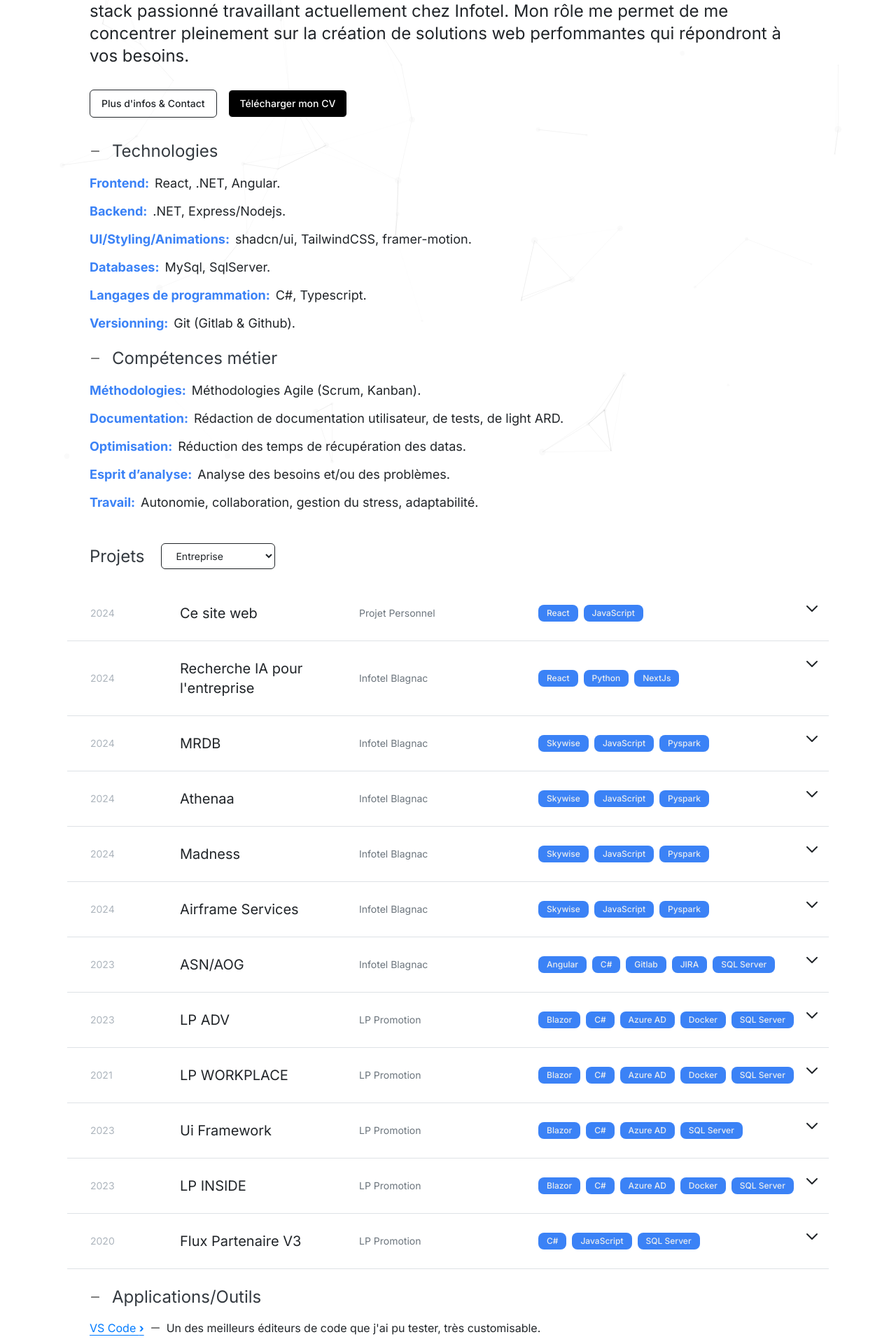
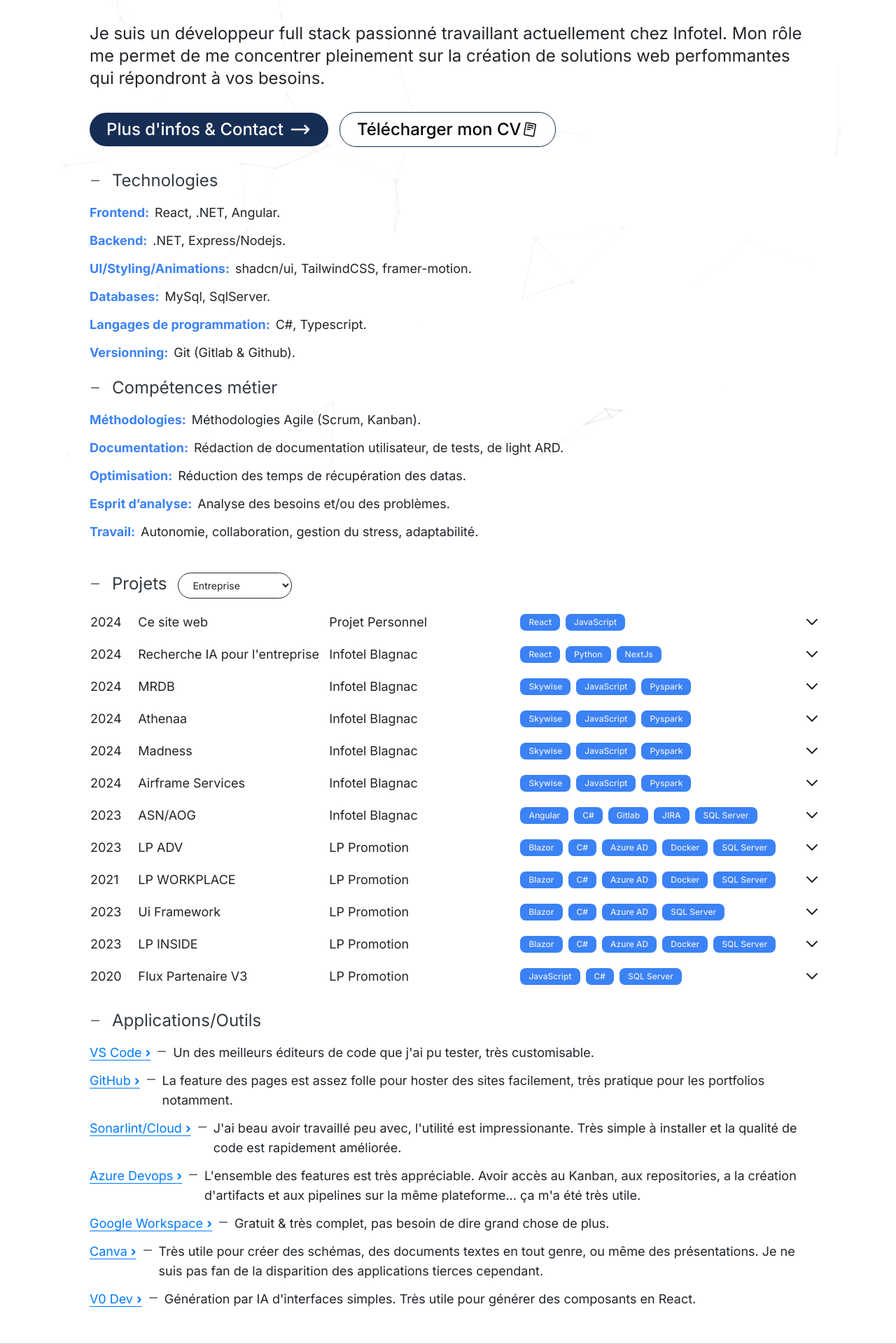
Before and after one commit to ThomasC317/websiteV2, a Next.js app: page /work in a window 1280 px wide. Shown: the part 120-2040 px from the top of the page at 70% size. Built offline with nearby package versions, Linux system fonts and the light colour scheme.

Commit message:
updates on workpage style

```diff
--- a/app/about/page.tsx
+++ b/app/about/page.tsx
@@ -17,9 +17,9 @@ const About = () => {
                     <h1 className="text-3xl font-bold mb-4 text-azure-radiance-950 flex">
                         Thomas CERDERA <Trema/> Ingénieur développeur Web
                     </h1>
-                    <p className="text-lg">
-                        Ingénieur développeur Full-stack situé sur Toulouse, France.<br/><br/>
-                        je travaille actuellement chez Infotel Conseil à Blagnac. J'ai choisi cette agence car elle m'a permis de réaliser des projets dans le domaine de l'aéronautique.<br/><br/>
+                    <p className="text-2xl">
+                    Ingénieur développeur Full-stack situé sur Toulouse, France.<br/><br/> Je suis un développeur full stack passionné travaillant actuellement chez Infotel.
+                    Mon rôle me permet de me concentrer pleinement sur la création de solutions web perfommantes qui répondront à vos besoins.<br/><br/>
                         J'ai une bonne maîtrise de l'anglais (920 au toeic), je suis créatif, curieux, et minutieux.
                     </p>
                 </div>
--- a/app/globals.css
+++ b/app/globals.css
@@ -232,7 +232,7 @@ body {
 
 .navbar-link:hover {
   background-color: #f3f4f693;
-  border-radius: 0.5rem;
+  border-radius: 1rem;
   padding:4px 12px;
 }
 
@@ -242,3 +242,11 @@ body {
 .w-3\/8 {
   width: 37.5%;
 }
+
+.w-1\/16 {
+  width: 6.25%;
+}
+
+.w-1\/12 {
+  width: 6.25%;
+}
--- a/app/work/page.tsx
+++ b/app/work/page.tsx
@@ -8,16 +8,14 @@ import Footer from "@/components/component/footer/footer";
 import Trema from "@/components/component/trema";
 import ParticleBackground from "@/components/component/particleBackground";
 import "./work.css"
+import { CSSTransition  } from 'react-transition-group';
+import { color } from "framer-motion";
 
 const Experiences = () => {
-
-  const [expandedIndex, setExpandedIndex] = useState(null);
   const handleButtonClick = () => {
     window.location.href = '/about';
   };
-  const handleToggle = (index) => {
-    setExpandedIndex(expandedIndex === index ? null : index);
-};
+
 const projects = [
   {
     title: "Ce site web",
@@ -28,7 +26,8 @@ const projects = [
     - Recherche d'inspiration pour voir les modes des sites.<br/>
     - Mise en place des pages/ composants.<br/>
     - Responsivité.`,
-    tags: ["React", "JavaScript"]
+    tags: ["React", "JavaScript"],
+    previewTags: ["React", "JavaScript"]
   },
   {
     title: "Recherche IA pour l'entreprise",
@@ -39,7 +38,8 @@ const projects = [
     - Recherche sur les avancées les plus récentes.<br/>
     - Analyse des possibilités pour l'entreprise.<br/>
     - Développement une interface de Chatbot avec une direction artistique proche de celle de l'entreprise.`,
-    tags: ["React", "Python", "NextJs"]
+    tags: ["React", "Python", "NextJs"],
+    previewTags: ["React", "Python"]
   },
   {
     title: "MRDB",
@@ -50,7 +50,8 @@ const projects = [
     - Analyse du code déjà présent.<br/>
     - Analyse des besoins du client.<br/>
     - Ajout des nouvelles features et tests.`,
-    tags: ["Skywise", "JavaScript", "Pyspark"]
+    tags: ["Skywise", "JavaScript", "Pyspark"],
+    previewTags: ["JavaScript", "Python"]
   },
   {
     title: "Athenaa",
@@ -61,7 +62,8 @@ const projects = [
     - Analyse des datas en entrée.<br/>
     - Transformation des datas pour retourner les colonnes voulues.<br/>
     - Importation dans le front et test.`,
-    tags: ["Skywise", "JavaScript", "Pyspark"]
+    tags: ["Skywise", "JavaScript", "Pyspark"],
+    previewTags: ["JavaScript", "Python"]
   },
   {
     title: "Madness",
@@ -73,7 +75,8 @@ const projects = [
     - Proposition d’optimisations sur les transformations.<br/>
     - Rédaction de documentation.<br/>
     - Chiffrage pour créer un vrai back au projet.`,
-    tags: ["Skywise", "JavaScript", "Pyspark"]
+    tags: ["Skywise", "JavaScript", "Pyspark"],
+    previewTags: ["JavaScript", "Python"]
   },
   {
     title: "Airframe Services",
@@ -85,7 +88,8 @@ const projects = [
     - Mise en place des calculs des KPI avec la valeur mensuelle et annuelle côté Front.<br/>
     - Optimisation des requêtes (Nombre de lignes retournées, découpage par calcul).<br/>
     - Création de fichier fusion pour le stockage en dur de données insérables par le client.`,
-    tags: ["Skywise", "JavaScript", "Pyspark"]
+    tags: ["Skywise", "JavaScript", "Pyspark"],
+    previewTags: ["JavaScript", "Python"]
   },
   {
     title: "ASN/AOG",
@@ -96,7 +100,8 @@ const projects = [
     - Mise à niveau de la DB pour les besoins de ma partie.<br/>
     - Ajout d'une nouvelle partie permettant le filtrage des informations envoyées aux utilisateurs. Grâce à cela, les utilisateurs abonnées à la compagnie "ABC" recevront seulement les mails liés à cette compagnie.<br/>
     - Gestion de rôles. Les utilisateurs dit "managers" peuvent valider, éditer ou refuser l'ajout d'un incident, et gérer les abonnements des autres utilisateurs. Les utilisateurs basiques peuvent seulement faire la demande pour l'ajout ou la suppression d'incident et l'utilisateur "Lecteur" voit seulement la liste des incidents.`,
-    tags: ["Angular", "C#", "Gitlab", "JIRA", "SQL Server"]
+    tags: ["Angular", "C#", "Gitlab", "JIRA", "SQL Server"],
+    previewTags: ["Angular", "C#"]
   },
   {
     title: "LP ADV",
@@ -111,7 +116,8 @@ const projects = [
     - Refonte d'un microservice embarquant la génération, la preview & l'envoi d'un courrier recommandé papier ou numérique (AR24).<br/>
     - Optimisation des appels à l'API pour réduire la consommation de ressources.<br/>
     - Tests fonctionnels & Utilisateurs.`,
-    tags: ["Blazor", "C#", "Azure AD", "Docker", "SQL Server"]
+    tags: ["Blazor", "C#", "Azure AD", "Docker", "SQL Server"],
+    previewTags: ["Blazor", "C#"]
   },
   {
     title: "LP WORKPLACE",
@@ -125,7 +131,8 @@ const projects = [
     - Ajout d'un système de favoris permettant de garder certains process ou documents faciles d'accès.<br/>
     - Tests fonctionnels en continue.<br/>
     - Tests avec différents utilisateurs.`,
-    tags: ["Blazor", "C#", "Azure AD", "Docker", "SQL Server"]
+    tags: ["Blazor", "C#", "Azure AD", "Docker", "SQL Server"],
+    previewTags: ["Blazor", "C#"]
   },
   {
     title: "Ui Framework",
@@ -138,7 +145,8 @@ const projects = [
     - Mise en place de généricité sur certains composants pour être utilisés dans différents contextes.<br/>
     - Mise en place de variables CSS pour permettre une customisation des styles pour être en adéquation avec la charte graphique de chaque projet.<br/>
     - Mise en place d'un site documentation des composants avec différents cas d'utilisations, une liste des paramètres et un tuto pour l'importation dans les projets.`,
-    tags: ["Blazor", "C#", "Azure AD", "SQL Server"]
+    tags: ["Blazor", "C#", "Azure AD", "SQL Server"],
+    previewTags: ["Blazor", "C#"]
   },
   {
     title: "LP INSIDE",
@@ -153,7 +161,8 @@ const projects = [
     - Process de qualité du code (Policies de branch, conventions de nommage, Quality gate de sonarCloud).<br/>
     - Communication avec le service UX/UI pour mieux répondre aux besoins des services cibles.<br/>
     - Architecture de la communication entre les différents microservices & les SPA.`,
-    tags: ["Blazor", "C#", "Azure AD", "Docker", "SQL Server"]
+    tags: ["Blazor", "C#", "Azure AD", "Docker", "SQL Server"],
+    previewTags: ["Blazor", "C#"]
   },
   {
     title: "Flux Partenaire V3",
@@ -167,7 +176,8 @@ const projects = [
     - Ajout d'envoi de flux via FTP ou sFTP.<br/>
     - Ajout d'une fonctionnalité d'édition des noms de balises des fichiers XML pour répondre aux besoins spécifiques de chaque client.<br/>
     - Mise en place d'une gestion d'erreur avec vérification des balises et gestion d'erreurs.`,
-    tags: ["C#", "JavaScript", "SQL Server"]
+    tags: ["JavaScript", "C#", "SQL Server"],
+    previewTags: ["JavaScript", "C#"]
   }
 ];
 
@@ -177,10 +187,24 @@ const uniqueCompanyNames = [...new Set(companyNames)];
 const date = new Date();
 
 const [selectedCompany, setSelectedCompany] = useState('All');
+const [expandedIndices, setExpandedIndices] = useState([]);
+
 
 const handleCompanyChange = (e) => {
   setSelectedCompany(e.target.value);
   e.preventDefault();
+};
+
+const handleToggle = (index) => {
+  setExpandedIndices(prev => {
+      if (prev.includes(index)) {
+          // Remove index from expandedIndices
+          return prev.filter(i => i !== index);
+      } else {
+          // Add index to expandedIndices
+          return [...prev, index];
+      }
+  });
 };
 
   return (<div className="min-h-screen flex flex-col bg-white">
@@ -191,14 +215,34 @@ const handleCompanyChange = (e) => {
             <div>
   <div className="px-8">
   <p className="text-2xl">
-  Ingénieur développeur Full-stack situé sur Toulouse, France. Je suis un développeur full stack passionné travaillant actuellement chez Infotel.
+  Ingénieur développeur Full-stack situé sur Toulouse, France.<br/><br/> Je suis un développeur full stack passionné travaillant actuellement chez Infotel.
   Mon rôle me permet de me concentrer pleinement sur la création de solutions web perfommantes qui répondront à vos besoins.<br/><br/>
   <div className="flex gap-4 sm:items-center">
-          <Button variant="outline" className="w-full sm:w-auto" onClick={handleButtonClick}>
+  <Button
+    variant="outline"
+    className="w-full sm:w-auto bg-azure-radiance-950 text-white rounded-3xl flex items-center justify-center px-6 py-4 text-2xl border-0"
+    onClick={handleButtonClick}
+    style={{color:"white"}}
+>
     Plus d'infos & Contact
+    <svg
+        xmlns="http://www.w3.org/2000/svg"
+        className="h-8 w-8 ml-2"
+        fill="none"
+        viewBox="0 0 24 24"
+        stroke="white"
+    >
+        <path
+            strokeLinecap="round"
+            strokeLinejoin="round"
+            strokeWidth={2}
+            d="M17 8l4 4m0 0l-4 4m4-4H3"
+        />
+    </svg>
 </Button>
-          <Button variant="outline" className="w-full sm:w-auto" style={{ backgroundColor: 'black', color: 'white' }}>
+          <Button variant="outline" className="w-full sm:w-auto bg-azure-radiance-950 text-white rounded-3xl flex items-center justify-center px-6 py-4 text-2xl border border-azure-radiance-950" style={{ color: 'black', backgroundColor: 'white', borderWidth: "1px" }}>
             Télécharger mon CV
+            <svg xmlns="http://www.w3.org/2000/svg" width="24" height="24" fill="currentColor" viewBox="0 0 256 256"><path d="M210.78,39.25l-130.25-23A16,16,0,0,0,62,29.23l-29.75,169a16,16,0,0,0,13,18.53l130.25,23h0a16,16,0,0,0,18.54-13l29.75-169A16,16,0,0,0,210.78,39.25ZM178.26,224h0L48,201,77.75,32,208,55ZM89.34,58.42a8,8,0,0,1,9.27-6.48l83,14.65a8,8,0,0,1-1.39,15.88,8.36,8.36,0,0,1-1.4-.12l-83-14.66A8,8,0,0,1,89.34,58.42ZM83.8,89.94a8,8,0,0,1,9.27-6.49l83,14.66A8,8,0,0,1,174.67,114a7.55,7.55,0,0,1-1.41-.13l-83-14.65A8,8,0,0,1,83.8,89.94Zm-5.55,31.51A8,8,0,0,1,87.52,115L129,122.29a8,8,0,0,1-1.38,15.88,8.27,8.27,0,0,1-1.4-.12l-41.5-7.33A8,8,0,0,1,78.25,121.45Z"></path></svg>
           </Button>
         </div>
   </p>
@@ -255,12 +299,12 @@ const handleCompanyChange = (e) => {
     </div>
   </div>
   </div>
-                <div className="px-8 pt-4 flex items-center gap-2 pb-4 ">
-                    <h2 className="text-2xl">Projets</h2>
+                <div className="px-8 pt-4 flex items-center gap-2">
+                <div className="flex" style={{alignItems:"baseline"}}> <Trema />    <h2 className="text-2xl mb-4 ml-4">Projets</h2>
                     <select
                         id="companyFilter"
                         name="companyFilter"
-                        className="ml-4 px-4 py-2 border border-gray-300 bg-white rounded-md shadow-sm focus:outline-none focus:ring-indigo-500 focus:border-indigo-500 sm:text-sm"
+                        className="rounded-3xl text-lg ml-4 px-4 py-2 border border-gray-300 bg-white rounded-md shadow-sm focus:outline-none focus:ring-indigo-500 focus:border-indigo-500 sm:text-sm"
                         value={selectedCompany}
                         onChange={handleCompanyChange}
                     >
@@ -270,27 +314,28 @@ const handleCompanyChange = (e) => {
                         ))}
                     </select>
                 </div>
+                </div>
                  <div className="w-full">
                  {projects.map((project, index) => {
     if (project.company !== selectedCompany && selectedCompany !== "All") {
         return null;
     }
 
-                const isExpanded = expandedIndex === index;
+    const isExpanded = expandedIndices.includes(index);
+
     return (
         <div
             key={index}
-                      className={`bg-hover-transition px-8 py-4 border-b border-color-lightgray cursor-pointer relative`}
+            className={`bg-hover-transition px-8 py-2 ${isExpanded ? "border-b" : ""} border-color-lightgray cursor-pointer relative`}
             onClick={() => handleToggle(index)}
         >
-                      {!isExpanded ? (
             <div className="relative">
                 <table className="w-full">
                     <tbody>
                         <tr>
-                                          <td className="w-1/8 text-sm text-gray-300">{project.finishYear}</td>
-                                          <td className="w-1/4 text-xl">{project.title}</td>
-                                          <td className="w-1/4 text-sm text-gray-600">{project.company}</td>
+                            <td className="w-1/16 text-lg">{project.finishYear}</td>
+                            <td className="w-1/4 text-lg">{project.title}</td>
+                            <td className="w-1/4 text-lg">{project.company}</td>
                             <td colSpan={3} className="mt-2 w-3/8">
                                 <div className="flex gap-2">
                                     {project.tags.map((tech, techIndex) => (
@@ -306,29 +351,18 @@ const handleCompanyChange = (e) => {
                         </tr>
                     </tbody>
                 </table>
+                <CSSTransition
+                in={isExpanded}
+                timeout={1000}
+                classNames="fade-enlarge"
+                unmountOnExit
+            >
+                        <div className="py-4 expanded-card">
+                            <p className="text-gray-700 text-lg" dangerouslySetInnerHTML={{ __html: project.description }} />
                         </div>
-                      ) : (
-                          <div key={index} className={`px-8 py-6 `}>
-                              <div className="relative w-full left-1/2 transform -translate-x-1/2">
-                                  <h3 className="text-xl mb-2">{project.title}</h3>
-                                  <p className="text-sm text-gray-600 mb-2">{project.company}</p>
-                                  <p className="text-sm text-gray-300 mb-2">{project.year}</p>
-                                  <p className="text-base text-gray-700" dangerouslySetInnerHTML={{ __html: project.description }} />
-                                  <div className="mt-4 flex flex-wrap gap-2">
-                                      {project.tags.map((tech, index) => (
-                                          <span
-                                              key={index}
-                                              className="bg-azure-radiance-500  px-3 py-1 rounded-lg text-xs font-medium text-gray-200"
-                                          >
-                                              {tech}
-                                          </span>
-                                      ))}
+                    </CSSTransition>
             </div>
-
-                              </div>
-                          </div>
-                      )}
-                                                        <div className="absolute right-0 transform -translate-x-1/2 -translate-y-1/2 transition-transform" style={{top:"2rem"}}>
+            <div className="absolute right-0 transform -translate-x-1/2 -translate-y-1/2 transition-transform" style={{ top: "22px" }}>
                 <svg
                     xmlns="http://www.w3.org/2000/svg"
                     className={`h-6 w-6 cursor-pointer ${isExpanded ? 'rotate-180' : 'rotate-0'}`}
@@ -353,39 +387,39 @@ const handleCompanyChange = (e) => {
                 <div className="px-8 py-4">
                 <div className="flex" style={{alignItems:"baseline"}}> <Trema />    <h2 className="text-2xl mb-4 ml-4">Applications/Outils</h2></div>
                     <div className="mb-3 flex">
-                        <a href="https://code.visualstudio.com/" className="underline-link whitespace-nowrap text-azure-radiance-500">VS Code </a>
+                        <a href="https://code.visualstudio.com/" className="underline-link whitespace-nowrap text-azure-radiance-500 text-lg">VS Code </a>
                         <Trema />
-                        <p className="ml-2">Un des meilleurs éditeurs de code que j'ai pu tester, très customisable.</p>
+                        <p className="ml-2 text-lg">Un des meilleurs éditeurs de code que j'ai pu tester, très customisable.</p>
                     </div>
                     <div className="mb-3 flex">
-                        <a href="https://github.com/" className="underline-link whitespace-nowrap text-azure-radiance-500">GitHub </a>
+                        <a href="https://github.com/" className="underline-link whitespace-nowrap text-azure-radiance-500 text-lg">GitHub </a>
                         <Trema />
-                        <p className="ml-2">La feature des pages est assez folle pour hoster des sites facilement, très pratique pour les portfolios notamment.</p>
+                        <p className="ml-2 text-lg">La feature des pages est assez folle pour hoster des sites facilement, très pratique pour les portfolios notamment.</p>
                     </div>
                     <div className="mb-3 flex">
-                        <a href="https://www.sonarsource.com/" className="underline-link whitespace-nowrap text-azure-radiance-500">Sonarlint/Cloud </a>
+                        <a href="https://www.sonarsource.com/" className="underline-link whitespace-nowrap text-azure-radiance-500 text-lg">Sonarlint/Cloud </a>
                         <Trema />
-                        <p className="ml-2">J'ai beau avoir travaillé peu avec, l'utilité est impressionante. Très simple à installer et la qualité de code est rapidement améliorée.</p>
+                        <p className="ml-2 text-lg">J'ai beau avoir travaillé peu avec, l'utilité est impressionante. Très simple à installer et la qualité de code est rapidement améliorée.</p>
                     </div>
                     <div className="mb-3 flex">
-                        <a href="https://azure.microsoft.com/fr-fr/products/devops" className="underline-link whitespace-nowrap text-azure-radiance-500">Azure Devops </a>
+                        <a href="https://azure.microsoft.com/fr-fr/products/devops" className="underline-link whitespace-nowrap text-azure-radiance-500 text-lg">Azure Devops </a>
                         <Trema />
-                        <p className="ml-2">L'ensemble des features est très appréciable. Avoir accès au Kanban, aux repositories, a la création d'artifacts et aux pipelines sur la même plateforme... ça m'a été très utile.</p>
+                        <p className="ml-2 text-lg">L'ensemble des features est très appréciable. Avoir accès au Kanban, aux repositories, a la création d'artifacts et aux pipelines sur la même plateforme... ça m'a été très utile.</p>
                     </div>
                     <div className="mb-3 flex">
-                        <a href="https://www.google.com/intl/fr/drive/" className="underline-link whitespace-nowrap text-azure-radiance-500">Google Workspace </a>
+                        <a href="https://www.google.com/intl/fr/drive/" className="underline-link whitespace-nowrap text-azure-radiance-500 text-lg">Google Workspace </a>
                         <Trema />
-                        <p className="ml-2">Gratuit & très complet, pas besoin de dire grand chose de plus.</p>
+                        <p className="ml-2 text-lg">Gratuit & très complet, pas besoin de dire grand chose de plus.</p>
                     </div>
                     <div className="mb-3 flex">
-                        <a href="https://www.canva.com/" className="underline-link whitespace-nowrap text-azure-radiance-500">Canva </a>
+                        <a href="https://www.canva.com/" className="underline-link whitespace-nowrap text-azure-radiance-500 text-lg">Canva </a>
                         <Trema />
-                        <p className="ml-2">Très utile pour créer des schémas, des documents textes en tout genre, ou même des présentations. Je ne suis pas fan de la disparition des applications tierces cependant.</p>
+                        <p className="ml-2 text-lg">Très utile pour créer des schémas, des documents textes en tout genre, ou même des présentations. Je ne suis pas fan de la disparition des applications tierces cependant.</p>
                     </div>
                     <div className="mb-3 flex">
-                        <a href="https://v0.dev/" className="underline-link whitespace-nowrap text-azure-radiance-500">V0 Dev </a>
+                        <a href="https://v0.dev/" className="underline-link whitespace-nowrap text-azure-radiance-500 text-lg">V0 Dev </a>
                         <Trema />
-                        <p className="ml-2">Génération par IA d'interfaces simples. Très utile pour générer des composants en React.</p>
+                        <p className="ml-2 text-lg">Génération par IA d'interfaces simples. Très utile pour générer des composants en React.</p>
                     </div>
                 </div>
             </div>
--- a/app/work/work.css
+++ b/app/work/work.css
@@ -227,3 +227,27 @@ h3 {
   .bg-hover-transition:hover {
     background-color: #f3f4f693; /* background color on hover */
   }
+
+  .fade-enlarge-enter {
+    max-height: 0;
+    overflow: hidden;
+    transition: max-height 1s ease-out;
+}
+
+.fade-enlarge-enter-active {
+    max-height: 500px; /* Adjust based on your content */
+}
+
+.fade-enlarge-exit {
+    max-height: 500px;
+    overflow: hidden;
+    transition: max-height 1s ease-out;
+}
+
+.fade-enlarge-exit-active {
+    max-height: 0;
+}
+
+.rounded-3xl {
+    border-radius: 1.5rem;
+}
--- a/package.json
+++ b/package.json
@@ -29,6 +29,7 @@
     "next": "14.2.4",
     "react": "^18",
     "react-dom": "^18",
+    "react-transition-group": "^4.4.5",
     "react-tsparticles": "^2.12.2",
     "react-typical": "^0.1.3",
     "tailwind-merge": "^2.4.0",
```
Also changed, not shown: 1 other file (tests, documents, lock files or other folders). Lines whose indentation alone changed are shown as unchanged.
